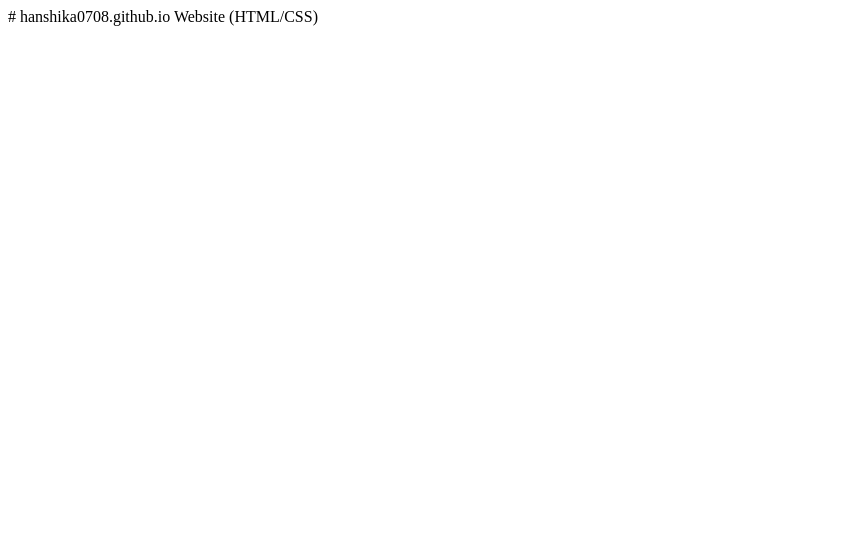
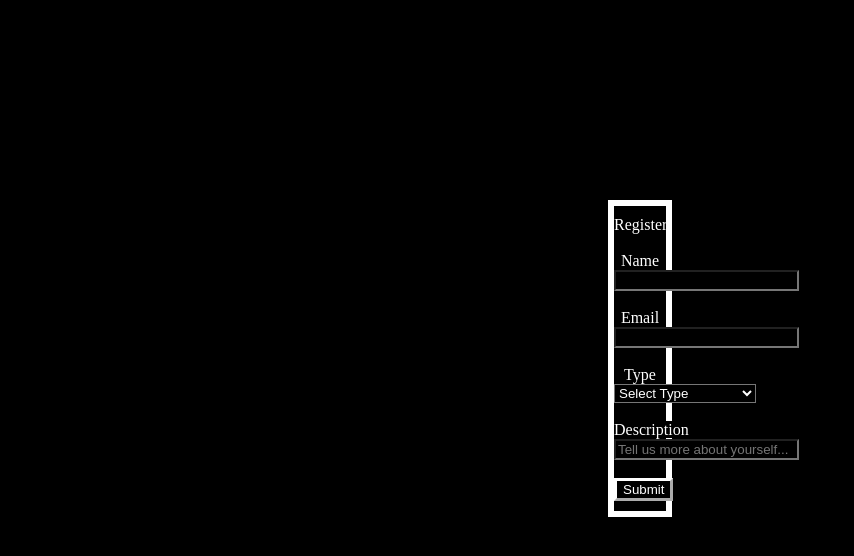
Before and after one commit to hanshika0708/Gaming-Community-Website, a plain HTML site: page index.html in a window 1280 px wide. Shown: the whole page, without its empty margins (0-854 px from the left). Drawn offline with Linux system fonts and the light colour scheme.

Commit message:
Update index.html

```diff
--- a/index.html
+++ b/index.html
@@ -1,2 +1,51 @@
-# hanshika0708.github.io
-Website (HTML/CSS)
+<!DOCTYPE html>
+<html lang="en">
+<head>
+<style>
+form
+{
+ border-style:solid;
+ border-color:white;
+ border-width:6px;
+ margin-top:200px;
+ margin-left:600px;
+ margin-right:600px;
+ padding-bottom:10px;
+ padding-top:10px;
+}
+*
+{
+ color : white;
+ background-color:black;
+}
+button
+{
+  background-color:black;
+  border-color : white;
+  border-width : 3px;
+}
+</style>
+</head>
+<form>
+<center>
+Register
+<br><br>
+<label>Name</label><br>
+<input type="text"><br><br>
+<label>Email</label><br>
+<input type="email"><br><br>
+<label>Type</label><br>
+<select>
+<option>Select Type</option>
+<option>Community Lead</option>
+<option>Community Member</option>
+<option>Media</option>
+<option>Other</option>
+</select>
+<br><br>
+<label>Description</label><br>
+<input type="textarea"  placeholder="Tell us more about yourself..."><br><br>
+<button type="submit" id="submitbutton">Submit</buttons>
+<center>
+</form>
+</html>
```
